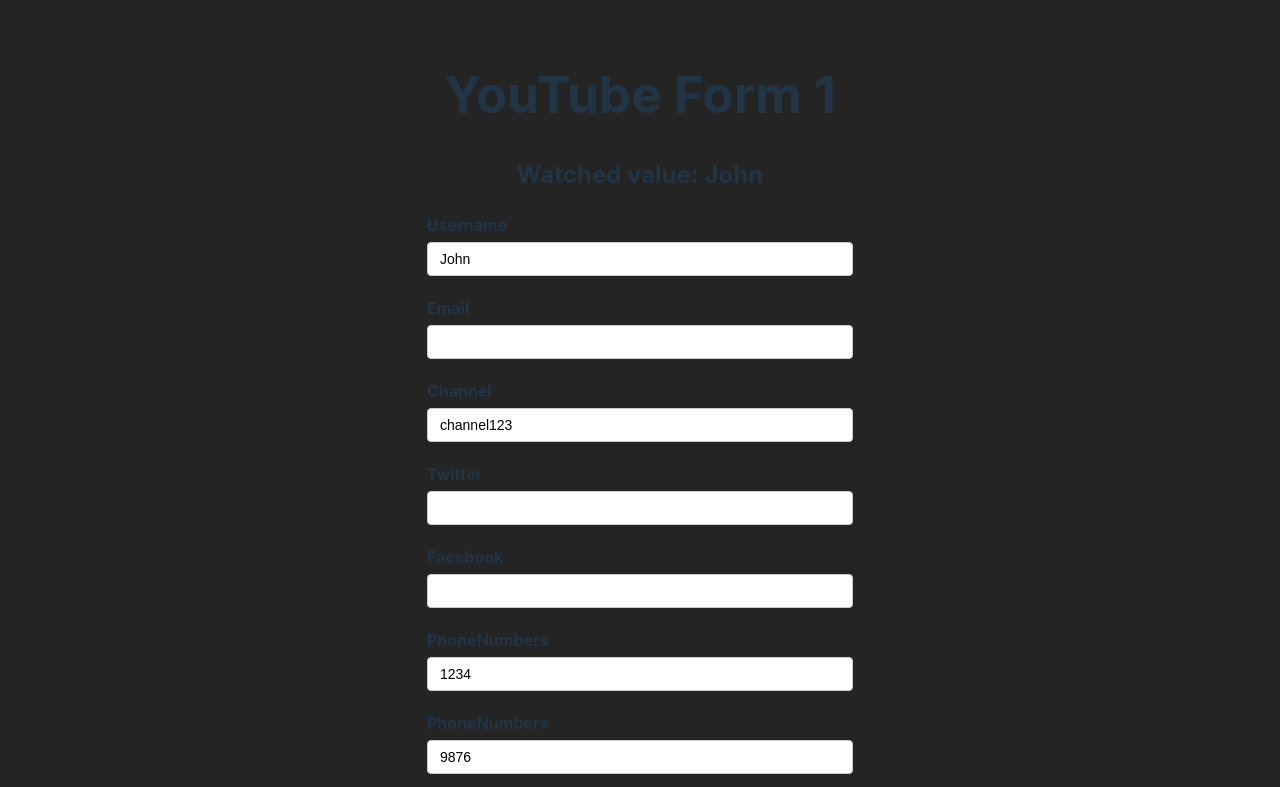
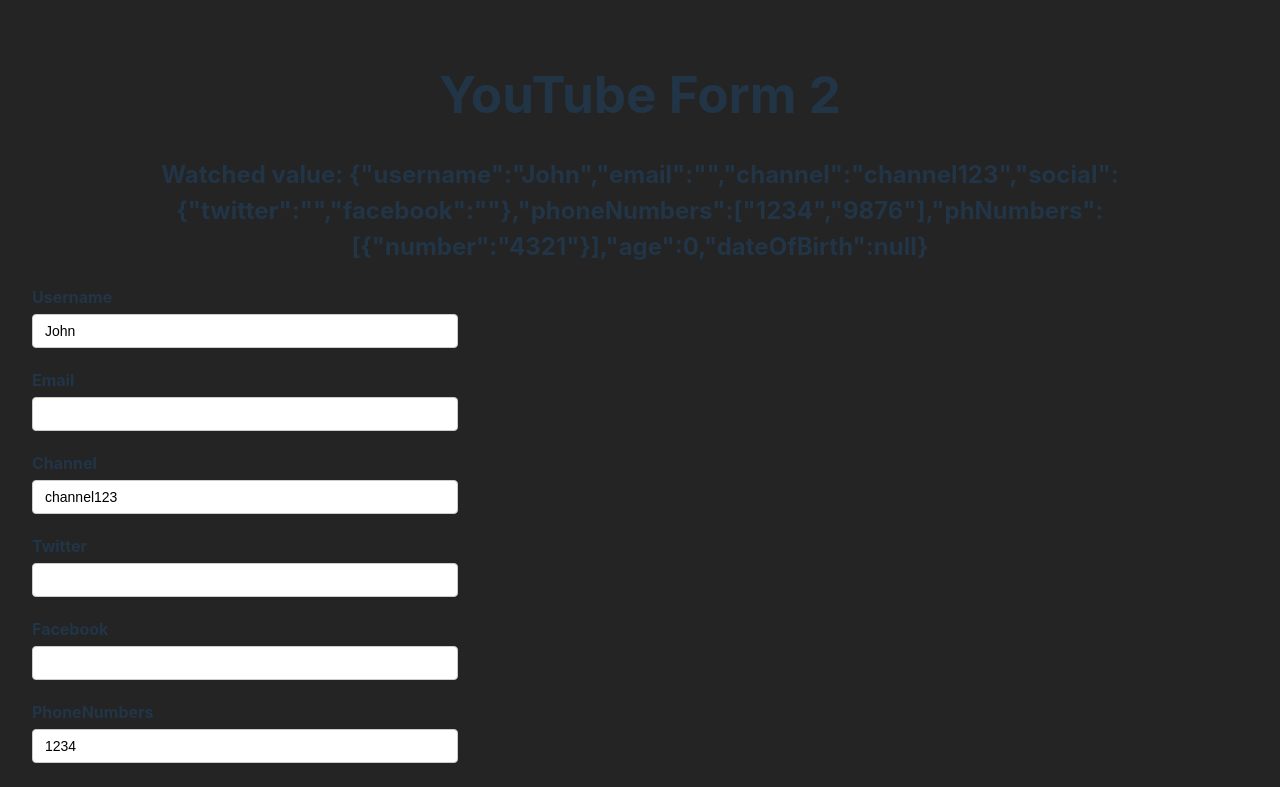
Before and after one commit to Gapotchenko-Yakov/react-hook-form-tutorials, a React (Vite) app in the folder rhf-demo/: page / in a window 1280 px wide. Shown: the top 787 px of the page. Built offline with nearby package versions, Linux system fonts and the light colour scheme.

Commit message:
Watch form

```diff
--- a/rhf-demo/src/components/YouTubeForm.tsx
+++ b/rhf-demo/src/components/YouTubeForm.tsx
@@ -48,12 +48,13 @@
   };
 
   const watchUsername = watch("username");
+  const watchForm = watch();
 
   renderCount++;
   return (
     <div>
       <h1>YouTube Form {renderCount / 2}</h1>
-      <h2>Watched value: {watchUsername}</h2>
+      <h2>Watched value: {JSON.stringify(watchForm)}</h2>
 
       <form onSubmit={handleSubmit(onSubmit)} noValidate>
         <div className="form-control">
```
